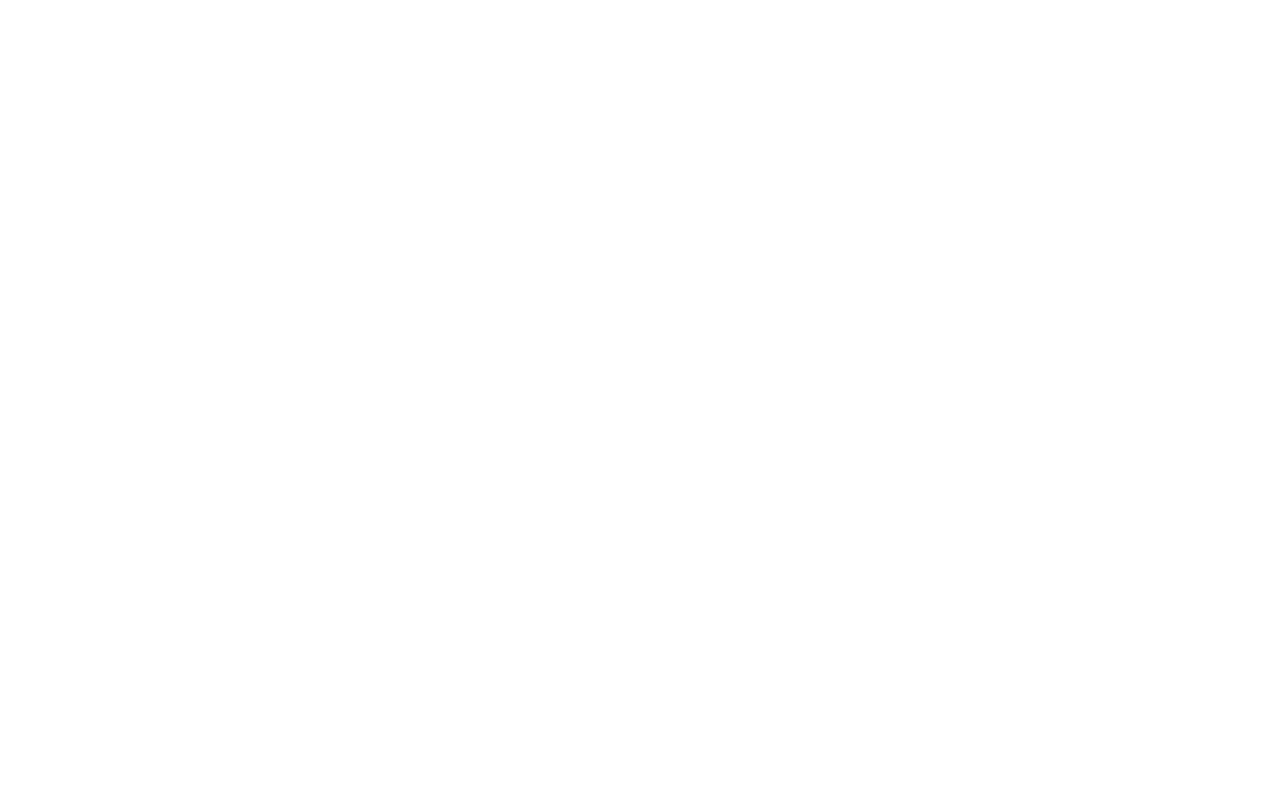
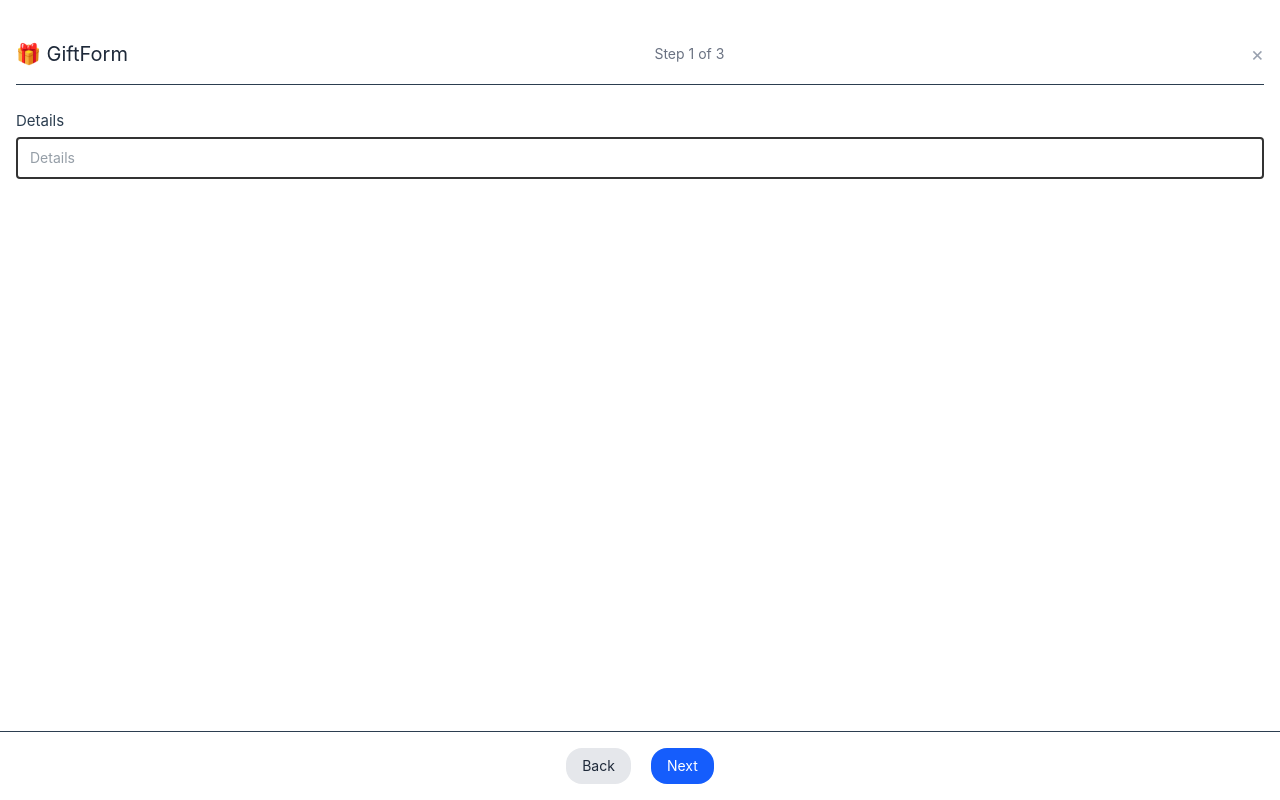
Before and after one commit to Misha158/vue-project, a Vue app: page /send-a-gift-form/step-1-details in a window 1280 px wide. Before the commit this address had no page. Built offline with nearby package versions, Linux system fonts and the light colour scheme.

Commit message:
Form with steps - Added 3 steps

```diff
--- /dev/null
+++ b/src/components/UiInput.vue
@@ -0,0 +1,54 @@
+<template>
+  <label class="ui-input">
+    <span class="label-text">
+      <slot />
+    </span>
+    <input
+      type="text"
+      :value="modelValue"
+      @input="$emit('update:modelValue', ($event.target as HTMLInputElement).value)"
+      :placeholder="placeholder"
+    />
+  </label>
+</template>
+
+<script setup lang="ts">
+interface Props {
+  modelValue: string;
+  placeholder?: string;
+}
+
+interface Emit {
+  (e: 'update:modelValue', value: string): void;
+}
+
+defineProps<Props>();
+defineEmits<Emit>();
+</script>
+
+<style scoped>
+.ui-input {
+  display: flex;
+  flex-direction: column;
+  font-size: 14px;
+  margin-bottom: 12px;
+}
+
+.label-text {
+  margin-bottom: 4px;
+  color: #333;
+}
+
+.ui-input input {
+  padding: 8px 12px;
+  border: 2px solid #333;
+  border-radius: 4px;
+  outline: none;
+  font-size: 14px;
+  transition: border-color 0.2s;
+}
+
+.ui-input input:focus {
+  border-color: #007bff;
+}
+</style>
--- a/src/router/index.ts
+++ b/src/router/index.ts
@@ -46,17 +46,17 @@
       component: SendGiftFormLayout,
       children: [
         {
-          path: 'step-1',
+          path: 'step-1-details',
           name: RouterType.SEND_GIFT_DETAILS,
           component: SendGiftDetailsStep,
         },
         {
-          path: 'step-2',
+          path: 'step-2-tags',
           name: RouterType.SEND_GIFT_TAGS,
           component: SendGiftTagsStep,
         },
         {
-          path: 'step-3',
+          path: 'step-3-recipients',
           name: RouterType.SEND_GIFT_RECIPIENTS,
           component: SendGiftRecipientsStep,
         },
--- /dev/null
+++ b/src/stores/send-a-gift.ts
@@ -0,0 +1,12 @@
+import { ref, computed, reactive } from 'vue';
+import { defineStore } from 'pinia';
+
+export const useSendGiftStore = defineStore('send-a-gift', () => {
+  const formData = reactive({
+    details: '',
+    tags: [],
+    recipients: [],
+  });
+
+  return { formData };
+});
--- a/src/views/send-gift/SendGiftDetailsStep.vue
+++ b/src/views/send-gift/SendGiftDetailsStep.vue
@@ -1,13 +1,17 @@
 <template>
   <div>
-
+    <h1>Details</h1>
+    <UiInput v-model="formData.details" placeholder="Details" />
   </div>
 </template>
 
 <script setup lang="ts">
+import UiInput from '@/components/UiInput.vue';
+import { useSendGiftStore } from '@/stores/send-a-gift.ts';
+import { storeToRefs } from 'pinia';
 
+const sendGiftStore = useSendGiftStore();
+const { formData } = storeToRefs(sendGiftStore);
 </script>
 
-<style scoped>
-
-</style>
+<style scoped></style>
--- a/src/views/send-gift/SendGiftFormLayout.vue
+++ b/src/views/send-gift/SendGiftFormLayout.vue
@@ -30,11 +30,11 @@
 import UiButton from '@/components/UiButton.vue';
 import { RouterType } from '@/router';
 import { useRouter } from 'vue-router';
+import { ref, watch } from 'vue';
 
-const props = defineProps<{
-  step: number;
-  totalSteps: number;
-}>();
+const totalSteps = 3;
+
+const step = ref(1);
 
 defineEmits<{
   (e: 'back'): void;
@@ -49,9 +49,31 @@
 };
 
 const onBack = () => {
-  if (props.step === 1 || !props.step) {
-    router.push({ name: RouterType.SEND_GIFT });
+  step.value = step.value - 1;
+};
+const onNext = () => {
+  step.value = step.value + 1;
+};
+
+const getAppropriateRouteName = (
+  currentStep: number,
+): RouterType.SEND_GIFT_DETAILS | RouterType.SEND_GIFT_TAGS | RouterType.SEND_GIFT_RECIPIENTS => {
+  if (currentStep === 1) {
+    return RouterType.SEND_GIFT_DETAILS;
   }
+
+  if (currentStep === 2) {
+    return RouterType.SEND_GIFT_TAGS;
+  }
+
+  if (currentStep === 3) {
+    return RouterType.SEND_GIFT_RECIPIENTS;
+  }
+
+  return RouterType.SEND_GIFT_RECIPIENTS;
 };
-const onNext = () => {};
+
+watch(step, () => {
+  router.push({ name: getAppropriateRouteName(step.value) });
+});
 </script>
--- a/src/views/send-gift/SendGiftRecipientsStep.vue
+++ b/src/views/send-gift/SendGiftRecipientsStep.vue
@@ -1,13 +1,32 @@
 <template>
   <div>
-
+    <h1>Recipients</h1>
+    <UiSelect :options="options" v-model="formData.tags" mode="multiple" />
   </div>
 </template>
 
 <script setup lang="ts">
+import { useSendGiftStore } from '@/stores/send-a-gift.ts';
+import { storeToRefs } from 'pinia';
+import UiSelect from '@/components/UiSelect.vue';
 
+const sendGiftStore = useSendGiftStore();
+const { formData } = storeToRefs(sendGiftStore);
+
+const options = [
+  {
+    label: 'Food',
+    value: 'food',
+  },
+  {
+    label: 'Games',
+    value: 'games',
+  },
+  {
+    label: 'Movies',
+    value: 'movies',
+  },
+];
 </script>
 
-<style scoped>
-
-</style>
+<style scoped></style>
--- a/src/views/send-gift/SendGiftTagsStep.vue
+++ b/src/views/send-gift/SendGiftTagsStep.vue
@@ -1,13 +1,32 @@
 <template>
   <div>
-
+    <h1>Tags</h1>
+    <UiSelect :options="options" v-model="formData.tags" />
   </div>
 </template>
 
 <script setup lang="ts">
+import { useSendGiftStore } from '@/stores/send-a-gift.ts';
+import { storeToRefs } from 'pinia';
+import UiSelect from '@/components/UiSelect.vue';
 
+const sendGiftStore = useSendGiftStore();
+const { formData } = storeToRefs(sendGiftStore);
+
+const options = [
+  {
+    label: 'Food',
+    value: 'food',
+  },
+  {
+    label: 'Games',
+    value: 'games',
+  },
+  {
+    label: 'Movies',
+    value: 'movies',
+  },
+];
 </script>
 
-<style scoped>
-
-</style>
+<style scoped></style>
```
